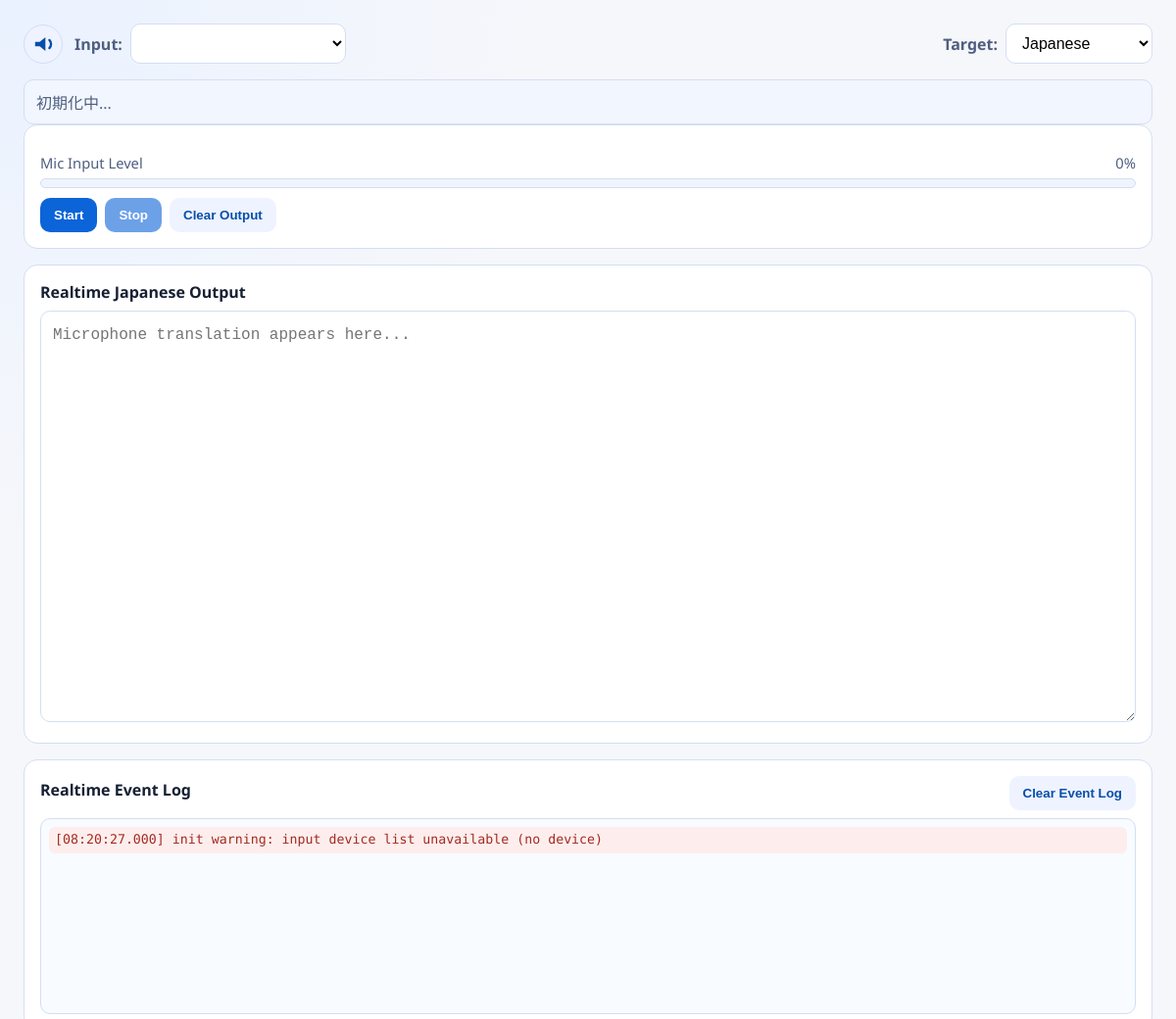
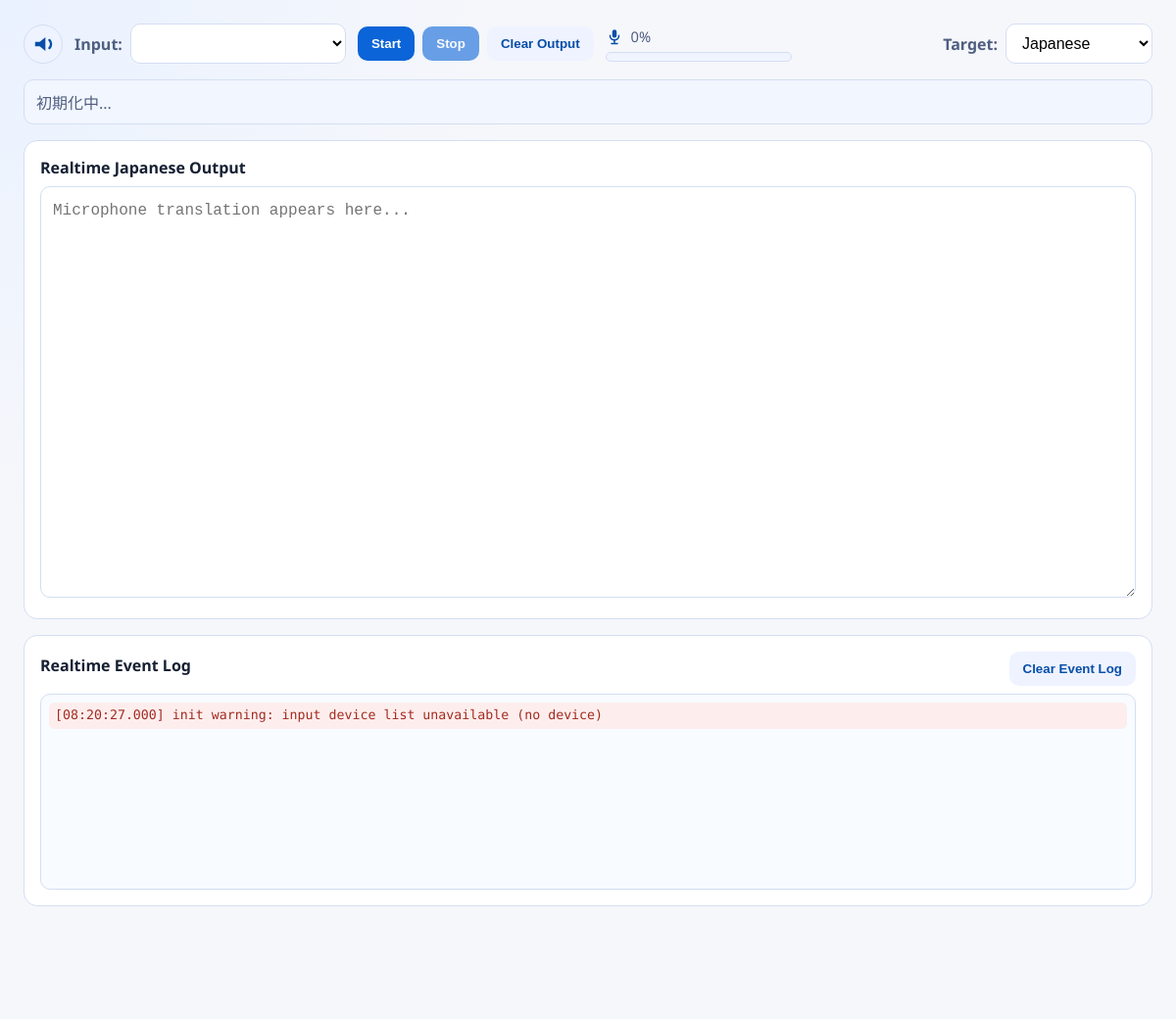
Before and after one commit to takashiuesaka/InterpreterApp, an Electron app: page renderer/index.html in a window 1200 px wide. Shown: the top 1040 px of the page at 98% size. After the commit the page ends 949 px from the top, so only its background shows below. Drawn offline with Linux system fonts and the light colour scheme; no server answers.

Commit message:
feat: add live controls for microphone input and adjust layout styles

```diff
--- a/renderer/index.html
+++ b/renderer/index.html
@@ -44,6 +44,29 @@
             <label for="inputDevice">Input:</label>
             <select id="inputDevice" aria-label="Input device"></select>
           </div>
+
+          <div class="header-live-controls">
+            <div class="actions">
+              <button id="startButton" type="button">Start</button>
+              <button id="stopButton" type="button" disabled>Stop</button>
+              <button id="clearButton" type="button" class="secondary">Clear Output</button>
+            </div>
+
+            <div class="mic-monitor" aria-live="polite">
+              <div class="mic-monitor-header">
+                <svg class="mic-icon" viewBox="0 0 24 24" aria-hidden="true">
+                  <path
+                    d="M12 3a3 3 0 0 1 3 3v5a3 3 0 0 1-6 0V6a3 3 0 0 1 3-3zm-7 8a1 1 0 0 1 2 0 5 5 0 0 0 10 0 1 1 0 1 1 2 0 7 7 0 0 1-6 6.93V21h3a1 1 0 1 1 0 2H8a1 1 0 1 1 0-2h3v-3.07A7 7 0 0 1 5 11z"
+                    fill="currentColor"
+                  />
+                </svg>
+                <span id="micLevelValue">0%</span>
+              </div>
+              <div class="mic-level-track" role="meter" aria-label="Microphone input level">
+                <div id="micLevelBar" class="mic-level-bar"></div>
+              </div>
+            </div>
+          </div>
         </div>
 
         <div class="header-controls">
@@ -55,24 +78,6 @@
       </header>
 
       <section class="status" id="status">初期化中...</section>
-
-      <section class="panel">
-        <div class="mic-monitor" aria-live="polite">
-          <div class="mic-monitor-header">
-            <span>Mic Input Level</span>
-            <span id="micLevelValue">0%</span>
-          </div>
-          <div class="mic-level-track" role="meter" aria-label="Microphone input level">
-            <div id="micLevelBar" class="mic-level-bar"></div>
-          </div>
-        </div>
-
-        <div class="actions">
-          <button id="startButton" type="button">Start</button>
-          <button id="stopButton" type="button" disabled>Stop</button>
-          <button id="clearButton" type="button" class="secondary">Clear Output</button>
-        </div>
-      </section>
 
       <section class="panel-grid">
         <article class="panel full-width">
--- a/renderer/styles.css
+++ b/renderer/styles.css
@@ -39,6 +39,7 @@
   display: inline-flex;
   align-items: center;
   gap: 12px;
+  flex-wrap: wrap;
   min-width: 0;
 }
 
@@ -65,6 +66,13 @@
   display: inline-flex;
   align-items: center;
   gap: 8px;
+  flex-wrap: wrap;
+}
+
+.header-live-controls {
+  display: inline-flex;
+  align-items: center;
+  gap: 12px;
   flex-wrap: wrap;
 }
 
@@ -158,17 +166,24 @@
 }
 
 .mic-monitor {
-  margin-top: 12px;
-  margin-bottom: 8px;
+  min-width: 190px;
+  max-width: 260px;
 }
 
 .mic-monitor-header {
   display: flex;
-  justify-content: space-between;
+  justify-content: flex-start;
   align-items: center;
+  gap: 8px;
   font-size: 0.92rem;
   color: var(--text-subtle);
   margin-bottom: 6px;
+}
+
+.mic-icon {
+  width: 18px;
+  height: 18px;
+  color: var(--primary-strong);
 }
 
 .mic-level-track {
@@ -251,7 +266,6 @@
 }
 
 .actions {
-  margin-top: 10px;
   display: flex;
   align-items: center;
   justify-content: flex-start;
@@ -302,6 +316,28 @@
     flex-direction: column;
   }
 
+  .header-main {
+    width: 100%;
+  }
+
+  .header-live-controls {
+    width: 100%;
+  }
+
+  .actions {
+    width: 100%;
+  }
+
+  .actions button {
+    flex: 1 1 140px;
+  }
+
+  .mic-monitor {
+    flex: 1 1 220px;
+    width: 100%;
+    max-width: none;
+  }
+
   .header-input-control {
     width: 100%;
   }
@@ -313,6 +349,7 @@
 
   .header-controls {
     width: 100%;
+    justify-content: flex-start;
   }
 
   .header-controls select {
```
